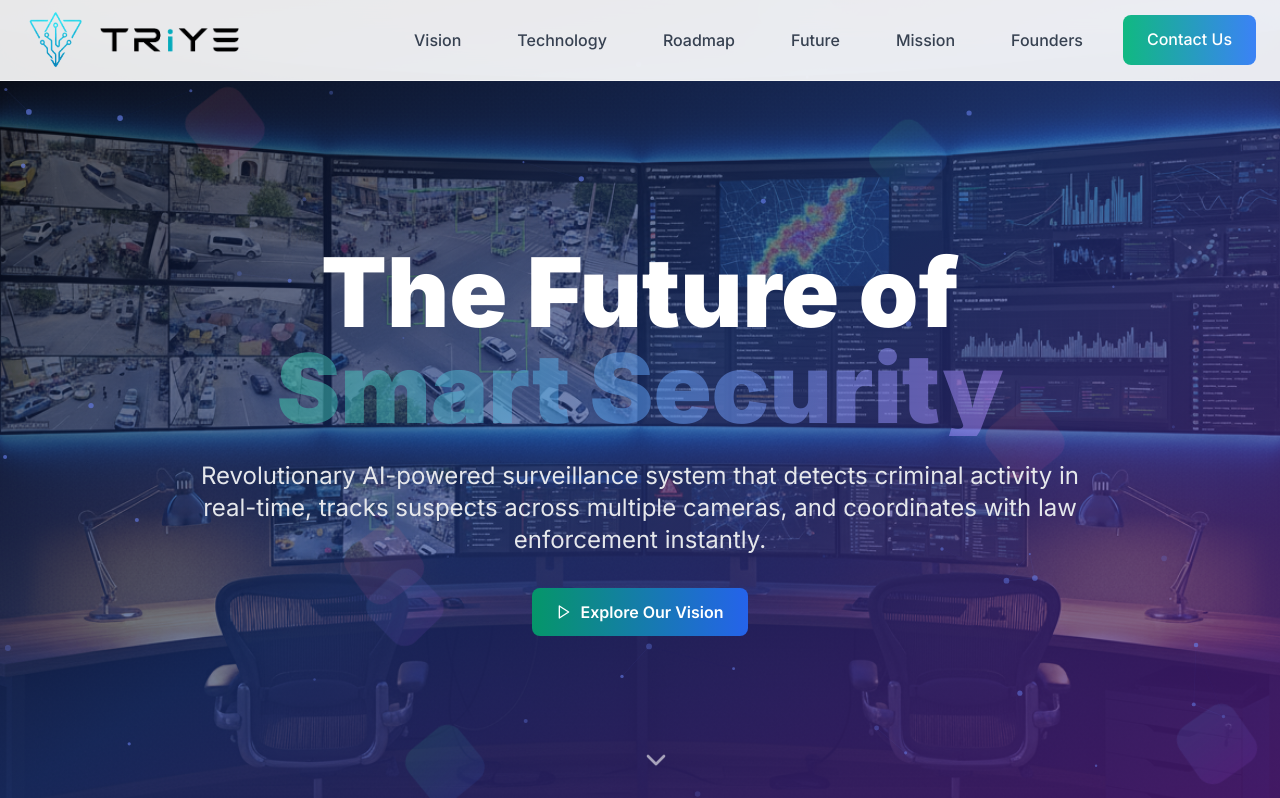
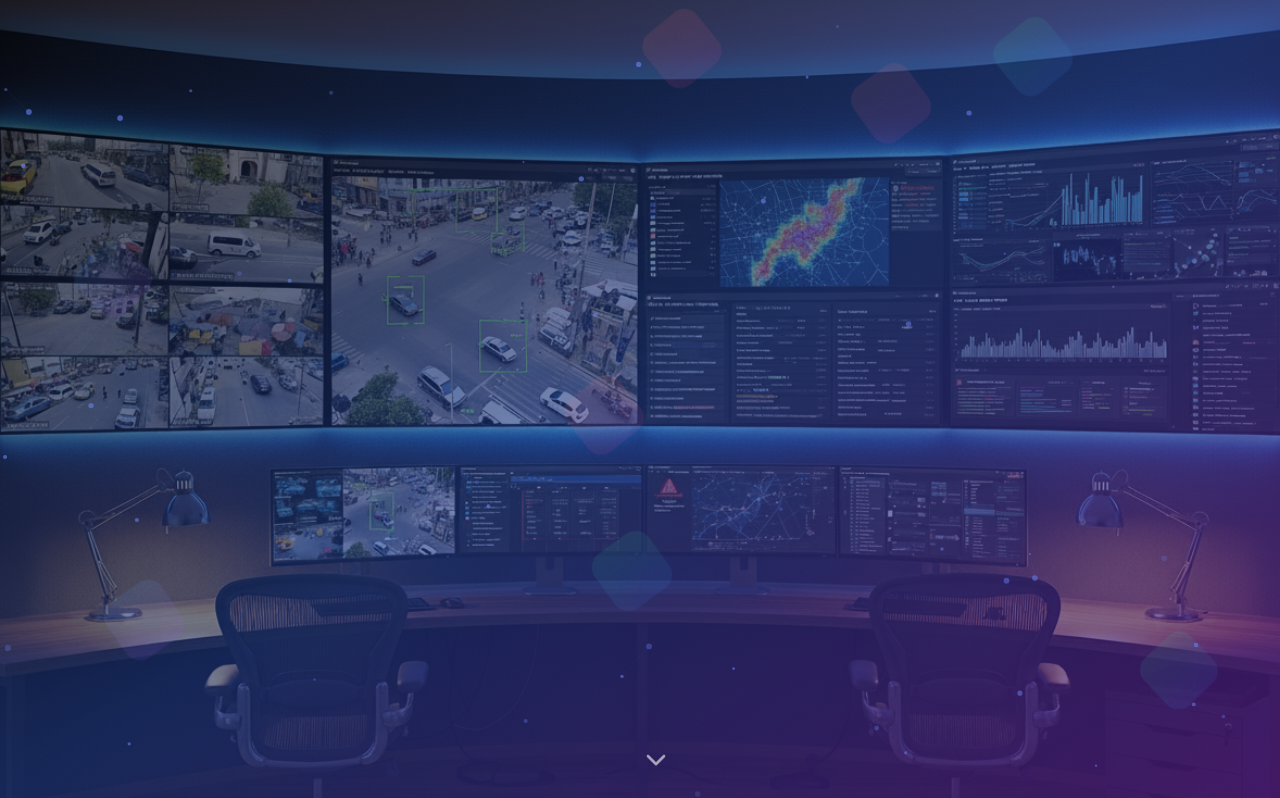
Before and after one commit to triyeTechnologies/triye-website, a React (Vite) app: page / in a window 1280 px wide. Shown: the top 798 px of the page. Built offline with nearby package versions, Linux system fonts and the light colour scheme; the HTML template or start-up script is replaced by a standard one.

Commit message:
Update Header.jsx

```diff
--- a/src/components/common/Header.jsx
+++ b/src/components/common/Header.jsx
@@ -1,109 +1,90 @@
 import React from 'react';
-import { Menu, X } from 'lucide-react';
-import { NAVIGATION_ITEMS, SITE_CONFIG } from '../../data/constants';
+import { Play, ChevronDown } from 'lucide-react';
+import ParticleBackground from '../ui/ParticleBackground';
 import { OptimizedImage } from '../../utils/imageUtils.jsx';
 import { ASSETS } from '../../utils/assetUtils';
 
-const Header = ({ activeSection, mobileMenuOpen, setMobileMenuOpen }) => {
-  const scrollToSection = (sectionId) => {
-    const element = document.getElementById(sectionId);
-    if (element) {
-      const offsetTop = element.offsetTop - 100;
+const HeroSection = ({ isLoaded, onPlayVideo }) => {
+  const scrollToNextSection = () => {
+    const visionSection = document.getElementById('vision');
+    if (visionSection) {
+      const offsetTop = visionSection.offsetTop - 100;
       window.scrollTo({
         top: Math.max(0, offsetTop),
         behavior: 'smooth'
       });
     }
-    setMobileMenuOpen(false);
   };
 
   return (
-    <header className="fixed w-full top-0 z-40 bg-white/90 backdrop-blur-xl border-b border-gray-100">
-      <div className="max-w-7xl mx-auto px-4 sm:px-6 py-2">
-        <div className="flex items-center justify-between">
-          <div className="flex items-center space-x-1 cursor-pointer" onClick={() => scrollToSection('home')}>
+    <section id="home" className="relative min-h-screen flex items-center justify-center overflow-hidden pt-20">
+      <div className="absolute inset-0">
         <OptimizedImage
-              src={ASSETS.logo}
-              alt="Triye Logo"
-              className="w-12 h-12 sm:w-16 sm:h-16"
-              placeholderType="logo"
-              width={64}
-              height={64}
+          src={ASSETS.heroSection}
+          alt="Hero background"
+          className="w-full h-full object-cover"
+          placeholderType="hero"
         />
-            <OptimizedImage
-              src={ASSETS.triyeLogo}
-              alt="TRIYE"
-              className="h-8 sm:h-10 w-auto"
-              placeholderType="logo"
-            />
+        <div className="absolute inset-0 bg-gradient-to-br from-black/70 via-blue-900/60 to-purple-900/70"></div>
       </div>
 
-          <nav className="hidden lg:flex items-center space-x-6">
-            {NAVIGATION_ITEMS.map((item) => (
-              <button
-                key={item.name}
-                onClick={() => scrollToSection(item.id)}
-                className={`text-base font-medium transition-colors duration-200 hover:text-blue-600 focus:outline-none ${
-                  activeSection === item.id ? 'text-blue-600' : 'text-gray-700'
-                }`}
+      <ParticleBackground particleCount={window.innerWidth < 768 ? 30 : 50} />
+
+      {[...Array(8)].map((_, i) => (
+        <div
+          key={i}
+          className="absolute animate-float opacity-10 pointer-events-none"
           style={{
-                  background: 'none',
-                  border: 'none',
-                  padding: '12px 16px',
-                  boxShadow: 'none'
+            left: `${Math.random() * 100}%`,
+            top: `${Math.random() * 100}%`,
+            animationDelay: `${i * 0.7}s`,
+            animationDuration: `${4 + i * 0.5}s`,
+            transform: `rotate(${Math.random() * 360}deg)`,
           }}
         >
-                {item.name}
+          <div className={`w-12 h-12 sm:w-16 sm:h-16 ${
+            i % 3 === 0 ? 'bg-gradient-to-r from-emerald-400 to-blue-500' :
+            i % 3 === 1 ? 'bg-gradient-to-r from-red-400 to-pink-500' :
+            'bg-gradient-to-r from-blue-400 to-purple-500'
+          } rounded-2xl transform rotate-45 shadow-2xl`}></div>
+        </div>
+      ))}
+
+      <div className="relative z-10 text-center max-w-6xl mx-auto px-4 sm:px-6">
+        <div className={`transform transition-all duration-1500 ${isLoaded ? 'translate-y-0 opacity-100' : 'translate-y-20 opacity-0'}`}>
+          <h1 className="text-4xl sm:text-6xl lg:text-8xl font-black text-white mb-6 leading-tight">
+            The Future of
+            <span className="block bg-gradient-to-r from-emerald-400 via-blue-400 to-purple-400 bg-clip-text text-transparent animate-pulse">
+              Smart Security
+            </span>
+          </h1>
+
+          <p className="text-lg sm:text-xl lg:text-2xl text-gray-200 mb-8 max-w-4xl mx-auto leading-relaxed">
+            Revolutionary AI-powered surveillance system that detects criminal activity in real-time,
+            tracks suspects across multiple cameras, and coordinates with law enforcement instantly.
+          </p>
+
+          <div className="flex justify-center">
+            <button
+              onClick={onPlayVideo}
+              className="bg-gradient-to-r from-emerald-600 to-blue-600 text-white px-6 py-3 rounded-lg text-base font-semibold flex items-center justify-center space-x-2 hover:from-emerald-700 hover:to-blue-700 transition-all duration-200"
+            >
+              <Play className="w-4 h-4" />
+              <span>Explore Our Vision</span>
             </button>
-            ))}
-            <button
-              onClick={() => scrollToSection('contact')}
-              className="bg-gradient-to-r from-emerald-500 to-blue-500 text-white px-6 py-3 rounded-lg font-medium min-h-[48px] flex items-center hover:from-emerald-600 hover:to-blue-600 transition-all duration-200"
-            >
-              Contact Us
-            </button>
-          </nav>
+          </div>
+        </div>
+      </div>
 
       <button
-            className="lg:hidden p-2 rounded-md text-gray-700 hover:bg-gray-100 min-h-[48px] min-w-[48px] flex items-center justify-center"
-            onClick={() => setMobileMenuOpen(!mobileMenuOpen)}
-            aria-label="Toggle mobile menu"
+        onClick={scrollToNextSection}
+        className="absolute bottom-4 left-1/2 transform -translate-x-1/2 animate-bounce text-white/60 hover:text-white/80 transition-colors duration-200"
+        aria-label="Scroll to next section"
       >
-            {mobileMenuOpen ? <X className="w-6 h-6" /> : <Menu className="w-6 h-6" />}
+        <ChevronDown className="w-8 h-8" />
       </button>
-        </div>
-
-        {mobileMenuOpen && (
-          <nav className="lg:hidden mt-4 pb-4 border-t border-gray-100">
-            <div className="flex flex-col space-y-2 pt-4">
-              {NAVIGATION_ITEMS.map((item) => (
-                <button
-                  key={item.name}
-                  onClick={() => scrollToSection(item.id)}
-                  className={`px-4 py-3 text-base font-medium transition-colors duration-200 hover:bg-gray-50 min-h-[48px] flex items-start text-left focus:outline-none ${
-                    activeSection === item.id ? 'text-blue-600' : 'text-gray-700'
-                  }`}
-                  style={{
-                    background: activeSection === item.id ? 'none' : undefined,
-                    border: 'none',
-                    boxShadow: 'none'
-                  }}
-                >
-                  {item.name}
-                </button>
-              ))}
-              <button
-                onClick={() => scrollToSection('contact')}
-                className="bg-gradient-to-r from-emerald-500 to-blue-500 text-white px-4 py-3 rounded-lg font-medium mt-2 min-h-[48px] flex items-center justify-center hover:from-emerald-600 hover:to-blue-600 transition-all duration-200"
-              >
-                Contact Us
-              </button>
-            </div>
-          </nav>
-        )}
-      </div>
-    </header>
+    </section>
   );
 };
 
-export default Header;
+export default HeroSection;
```
Lines whose indentation alone changed are shown as unchanged.
